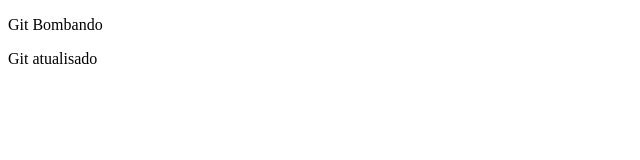
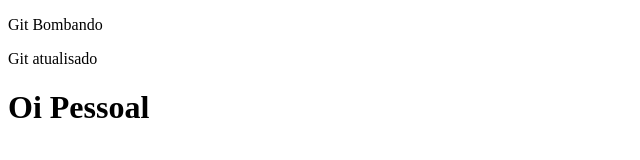
Before and after one commit to Alessandro-140/gitnovo19, a plain HTML site: page index.html in a window 1280 px wide. Shown: the whole page, without its empty margins (0-640 px from the left). Drawn offline with Linux system fonts and the light colour scheme.

Commit message:
Update index.html

```diff
--- a/index.html
+++ b/index.html
@@ -9,5 +9,6 @@
 <body>
     <p>Git Bombando</p>
     <p>Git atualisado</p>
+    <h1> Oi Pessoal</h1>
 </body>
 </html>
```
